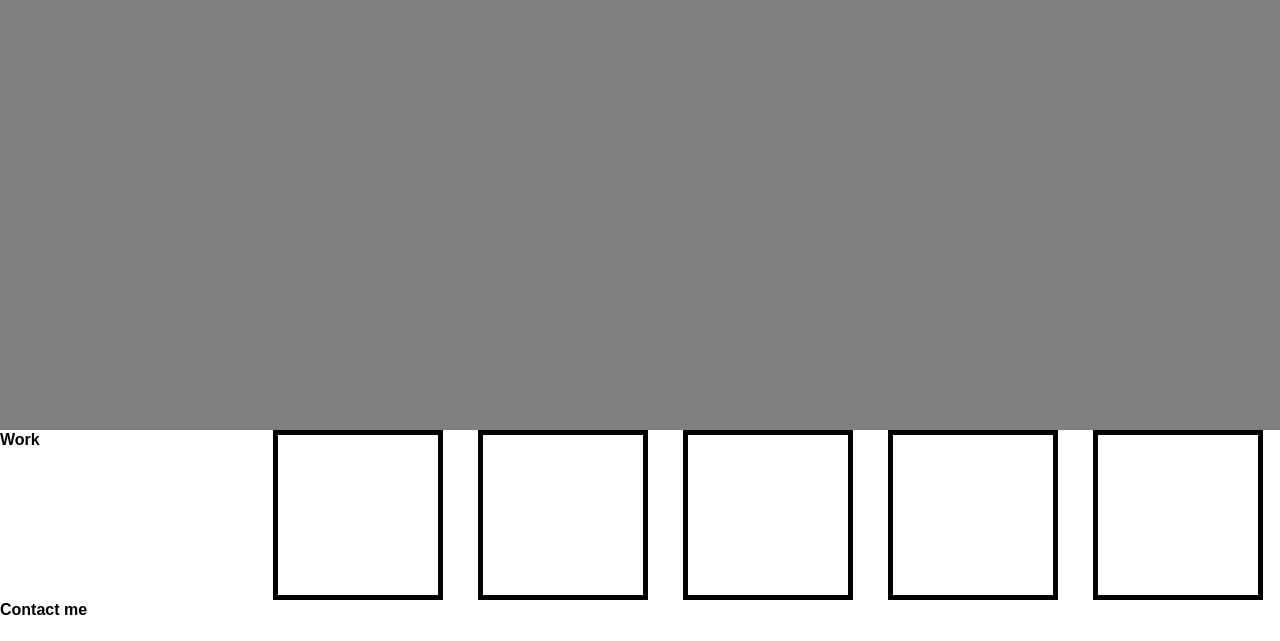
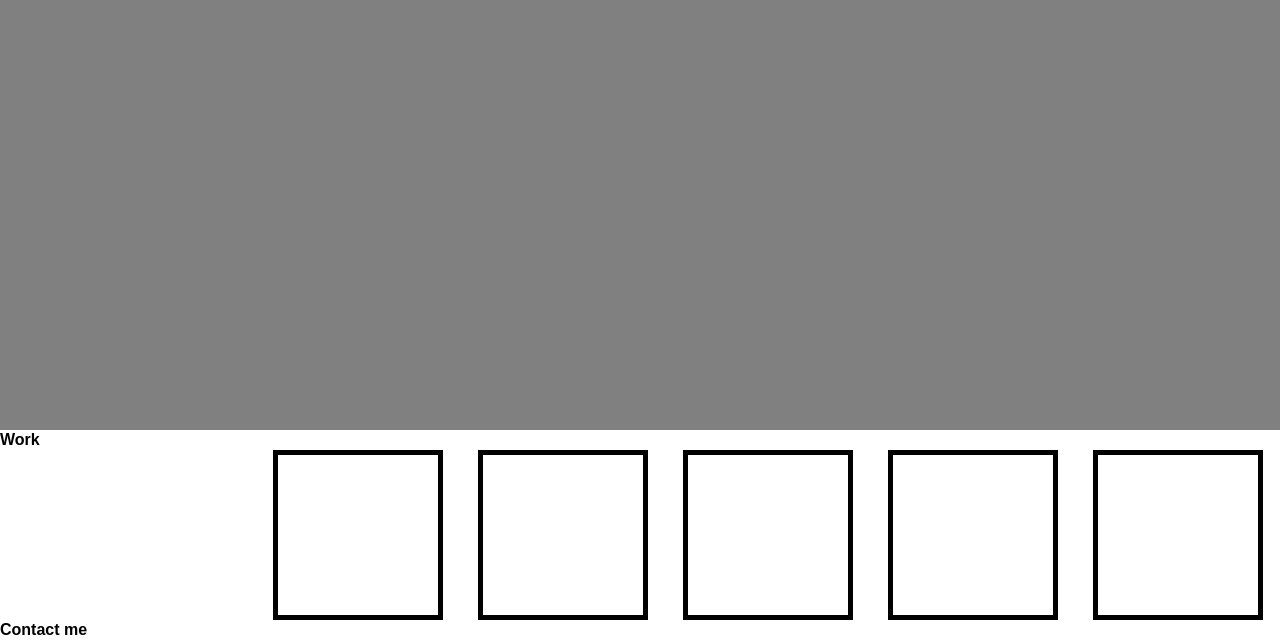
Before and after one commit to Zi-on/Portfolio-1, a plain HTML site: page index.html in a window 1280 px wide. Shown: the part 328-969 px from the top of the page. Drawn offline with Linux system fonts and the light colour scheme.

Commit message:
added a margin top to my boxs

```diff
--- a/assets/css/style.css
+++ b/assets/css/style.css
@@ -66,6 +66,7 @@ header h1 {
     width: 100px;
     padding:80px;
     border: 5px black solid;
+    margin-top: 20px;
 }
 
 
--- a/index.html
+++ b/index.html
@@ -24,7 +24,7 @@
         <main>
             <section class="AM">
                 <div class="head">
-                <h1>About e</h1>
+                <h1>About me</h1>
                 </div>
                 <p>This will contain a well written About me bio.</p>
             </section>
```
